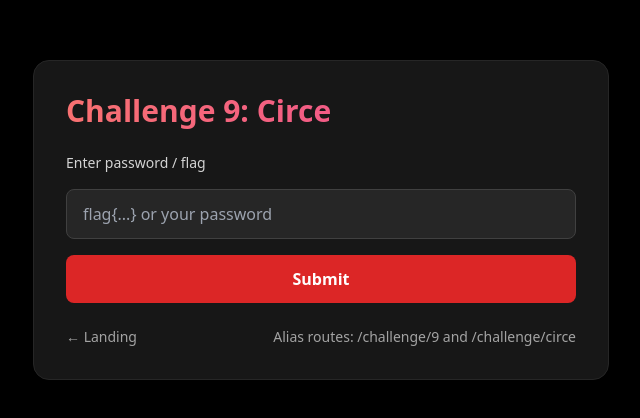
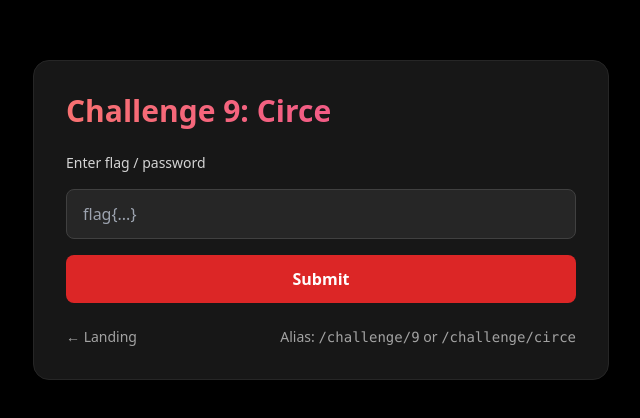
Before and after one commit to FidhaAhamed/CTF, a React (Vite) app in the folder frontend/: page /challenge/circe in a window 1280 px wide. Shown: the part 180-598 px from the top of the page, without its empty margins (319-959 px from the left). Built offline with nearby package versions, Linux system fonts and the light colour scheme; no server answers.

Commit message:
circe done

```diff
--- /dev/null
+++ b/frontend/src/components/ChallengeUIWrapper.jsx
@@ -0,0 +1,113 @@
+// src/components/ChallengePage.jsx
+import { useState, useEffect } from "react";
+import { useNavigate } from "react-router-dom";
+import SHA256 from "crypto-js/sha256";
+
+const API_URL = import.meta.env.VITE_API_URL || "http://localhost:5000";
+
+export default function ChallengePage({
+  title,
+  name,
+  number,
+  hash,
+  code,
+  nextRoute,
+  audioUrl = null,
+  hiddenElements = null,
+}) {
+  const [value, setValue] = useState("");
+  const [err, setErr] = useState("");
+  const navigate = useNavigate();
+
+  // ✅ Optional autoplay audio
+  useEffect(() => {
+    if (!audioUrl) return;
+    const audio = new Audio(audioUrl);
+    audio.preload = "auto";
+
+    const tryPlay = () => {
+      audio.play().catch(() => {
+        console.warn("User interaction required for audio.");
+      });
+      window.removeEventListener("click", tryPlay);
+    };
+
+    audio.play().catch(() => {
+      window.addEventListener("click", tryPlay);
+    });
+  }, [audioUrl]);
+
+  const onSubmit = async (e) => {
+    e.preventDefault();
+    setErr("");
+
+    const clientHash = SHA256(value).toString();
+    if (clientHash !== hash) {
+      setErr("Incorrect — try again.");
+      return;
+    }
+
+    const username = localStorage.getItem("ctf_username");
+    if (!username) {
+      setErr("Please set your username on the landing page.");
+      return;
+    }
+
+    try {
+      const res = await fetch(`${API_URL}/api/submit`, {
+        method: "POST",
+        headers: { "Content-Type": "application/json" },
+        body: JSON.stringify({ username, challenge_name: name, client_hash: clientHash }),
+      });
+
+      const data = await res.json();
+      if (!data.success) {
+        setErr(data.error || "Server rejected submission.");
+        return;
+      }
+
+      navigate(nextRoute || "/congrats");
+    } catch (e) {
+      setErr("Network error — check backend/API.");
+    }
+  };
+
+  return (
+    <div className="min-h-screen bg-black text-white flex items-center justify-center px-4">
+      <div className="w-full max-w-xl bg-neutral-900 rounded-2xl border border-neutral-800 p-8 shadow-xl">
+        <h1 className="text-2xl md:text-3xl font-bold bg-gradient-to-r from-red-400 to-pink-500 bg-clip-text text-transparent">
+          {`Challenge ${number}: ${title}`}
+        </h1>
+
+        <form onSubmit={onSubmit} className="mt-6 space-y-4">
+          <label className="block text-sm text-neutral-300">Enter flag / password</label>
+          <input
+            type="password"
+            value={value}
+            onChange={(e) => setValue(e.target.value)}
+            placeholder="flag{...}"
+            className="w-full rounded-lg bg-neutral-800 border border-neutral-700 px-4 py-3"
+            required
+          />
+          {err && <p className="text-red-400 text-sm">{err}</p>}
+          <button
+            type="submit"
+            className="w-full rounded-lg bg-red-600 hover:bg-red-700 transition px-4 py-3 font-semibold"
+          >
+            Submit
+          </button>
+        </form>
+
+        {/* Hidden clues / audio */}
+        {hiddenElements}
+
+        <div className="mt-6 text-sm text-neutral-400 flex justify-between">
+          <a href="/">← Landing</a>
+          <span>
+            Alias: <code>/challenge/{number}</code> or <code>/challenge/{name}</code>
+          </span>
+        </div>
+      </div>
+    </div>
+  );
+}
--- a/frontend/src/pages/Circe.jsx
+++ b/frontend/src/pages/Circe.jsx
@@ -1,5 +1,34 @@
-import ChallengePage from "../components/ChallengePage";
-const NAME="circe", NUMBER=9, TITLE="Circe";
-const HASH="6144545e67abcfeb8ce053127fc5189ea9f094454ec54ec9dd7bf1774d74d62d";
-const CODE="*";
-export default function Circe(){return <ChallengePage title={TITLE} name={NAME} number={NUMBER} hash={HASH} code={CODE} nextRoute="/challenge/Sirens" />;}
+// src/pages/Circe.jsx
+import ChallengePage from "../components/ChallengeUIWrapper";
+
+const NAME = "circe";
+const NUMBER = 9;
+const TITLE = "Circe";
+const HASH = "6144545e67abcfeb8ce053127fc5189ea9f094454ec54ec9dd7bf1774d74d62d";
+const CODE = "*";
+const AUDIO_URL = "/audio/circe.wav"; // Make sure file is in public/audio
+
+export default function Circe() {
+  return (
+    <ChallengePage
+      title={TITLE}
+      name={NAME}
+      number={NUMBER}
+      hash={HASH}
+      code={CODE}
+      audioUrl={AUDIO_URL}
+      nextRoute="/congrats"
+      hiddenElements={
+        <>
+          {/* Hidden audio & download */}
+          <audio src={AUDIO_URL} preload="auto" style={{ display: "none" }} />
+          <div style={{ display: "none" }}>
+            <a href={AUDIO_URL} download>
+              circe.wav
+            </a>
+          </div>
+        </>
+      }
+    />
+  );
+}
```
Also changed, not shown: 1 other file (tests, documents, lock files or other folders).
